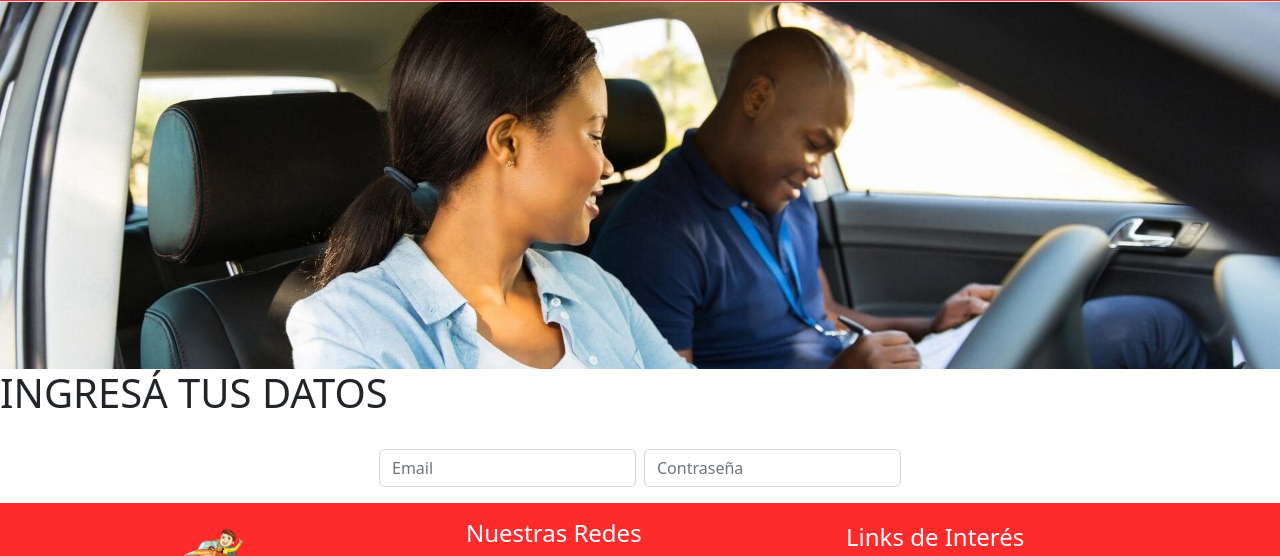
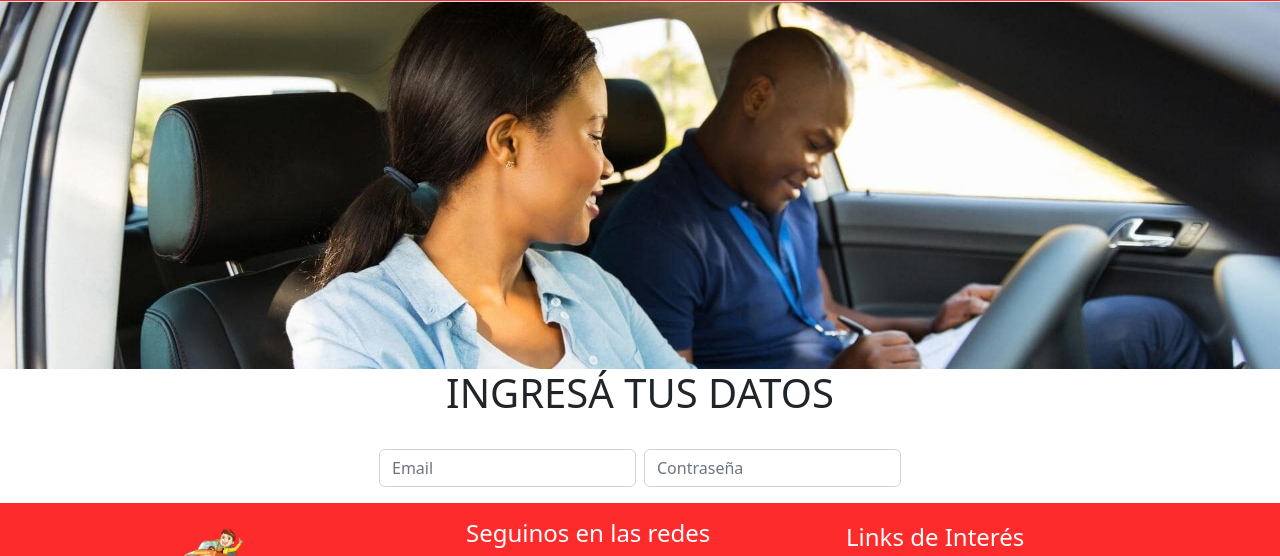
Before and after one commit to LucianoBullaude/proyecto-coder, a plain HTML site: page pages/ingresar.html in a window 1280 px wide. Shown: the part 90-646 px from the top of the page. Drawn offline with nearby package versions, Linux system fonts and the light colour scheme.

Commit message:
cambios en el main y en la pagina de ingresar

```diff
--- a/pages/ingresar.html
+++ b/pages/ingresar.html
@@ -8,7 +8,7 @@
     <link href="https://cdn.jsdelivr.net/npm/bootstrap@5.2.1/dist/css/bootstrap.min.css" rel="stylesheet"
         integrity="sha384-iYQeCzEYFbKjA/T2uDLTpkwGzCiq6soy8tYaI1GyVh/UjpbCx/TYkiZhlZB6+fzT" crossorigin="anonymous">
     <link rel="stylesheet" href="https://cdn.jsdelivr.net/npm/bootstrap-icons@1.5.0/font/bootstrap-icons.css">
-    <link rel="stylesheet" href="/css/style.css">
+    <link rel="stylesheet" href="../css/style.css">
     <title>FrontRuedas</title>
 </head>
 
@@ -53,7 +53,7 @@
 
             <div class="row paddingT centrar">
                 <div class="col-lg-12 col-xs-12" data-aos="fade-up">
-                    <h1 class="fontStyle">INGRESÁ TUS DATOS</h1>
+                    <h1 class="fontStyle text-center" >INGRESÁ TUS DATOS</h1>
                 </div>
 
 
@@ -97,7 +97,7 @@
                 </div>
 
                 <div class="p-3 col-lg-3">
-                    <h4 class="text-center text-lg-start">Nuestras Redes</h4>
+                    <h4 class="text-center text-lg-start">Seguinos en las redes</h4>
                     <div class="fs-2 d-flex justify-content-around justify-content-lg-between py-3">
                         <i class="bi bi-instagram"></i>
                         <i class="bi bi-facebook"></i>
```
Also changed, not shown: index.html (+1 -1 lines), pages/autos.html (+2 -2 lines), pages/motos.html (+2 -2 lines), pages/otros.html (+2 -2 lines), pages/utilitarios.html (+2 -2 lines).
